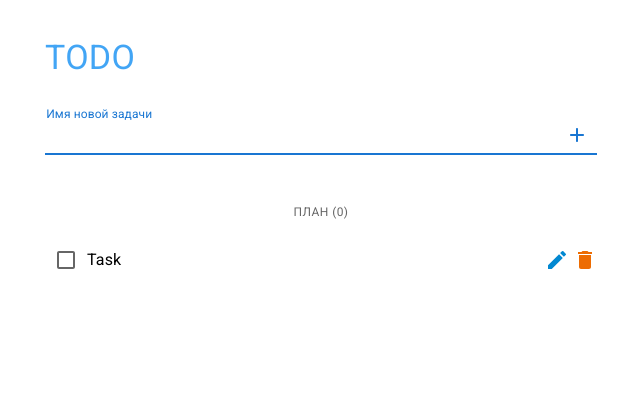
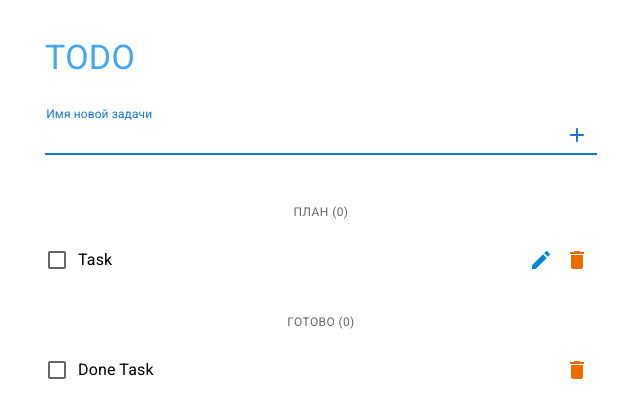
Before and after one commit to ChumbaJ/TodoList_React-Typescript, a React (Vite) app: page / in a window 1280 px wide. Shown: the top 418 px of the page, without its empty margins (319-959 px from the left). Built offline with nearby package versions, Linux system fonts and the light colour scheme.

Commit message:
feat: Add new component TaskDone
Add mb to TaskPlan
Caption color changed to: text.secondary

```diff
--- a/src/App.tsx
+++ b/src/App.tsx
@@ -2,6 +2,7 @@ import './App.css'
 import { Container, Typography } from '@mui/material'
 import NewTaskInput from './components/TaskInput/TaskInput'
 import TaskPlan from './components/TaskPlanComponent/TaskPlan'
+import TaskDone from './components/TaskDone/TaskDone'
 
 function App() {
 
@@ -17,6 +18,8 @@ function App() {
       <NewTaskInput></NewTaskInput>
 
       <TaskPlan/>
+
+      <TaskDone/>
     </Container>
   )
 }
--- /dev/null
+++ b/src/components/TaskDone/TaskDone.tsx
@@ -0,0 +1,22 @@
+import { Box, Checkbox, IconButton, Stack, Typography } from "@mui/material"
+import DeleteIcon from '@mui/icons-material/Delete';
+
+function TaskDone() {
+    return (
+        <Stack spacing={2}>
+            <Typography align="center" variant="caption" gutterBottom={false} color='text.secondary'>{'ГОТОВО (0)'}</Typography>
+
+            <Stack direction='row' justifyContent='space-between'>
+                <Box display='flex' alignItems='center'>
+                    <Checkbox sx={{pl:0}}/>
+                    <Typography>Done Task</Typography>
+                </Box>
+                <IconButton>
+                    <DeleteIcon color="warning"/>
+                </IconButton>
+            </Stack>
+        </Stack>
+    )
+}
+
+export default TaskDone
--- a/src/components/TaskPlanComponent/TaskPlan.tsx
+++ b/src/components/TaskPlanComponent/TaskPlan.tsx
@@ -1,19 +1,16 @@
 import { Stack, Typography } from "@mui/material"
 import TaskPlan_newTask from "./TaskPlan_newTask/TaskPlan_newTask"
 
-
-
 function TaskPlan() {
     return (
-        <Stack spacing = {2}>
+        <Stack mb={4} spacing = {2}>
             <Typography
             component = {'p'}
             variant = 'caption'
             gutterBottom = {false}
             align = {'center'}
-            color = {'#00000099'}
+            color='text.secondary'
             >{'ПЛАН (0)'}</Typography>
-
             <TaskPlan_newTask/>
         </Stack>
     )
--- a/src/components/TaskPlanComponent/TaskPlan_newTask/TaskPlan_newTask.tsx
+++ b/src/components/TaskPlanComponent/TaskPlan_newTask/TaskPlan_newTask.tsx
@@ -8,7 +8,7 @@ function TaskPlan_newTask() {
     return (
         <Stack direction='row' justifyContent={'space-between'} alignItems='center'>
             <Box display='flex' alignItems='center'>
-                <Checkbox/>
+                <Checkbox sx={{pl:0}}/>
                 {
                     isEdit ? <TextField variant="standard" label='Имя задачи'/> : <Typography>Task</Typography>
                 }
@@ -17,7 +17,7 @@ function TaskPlan_newTask() {
                 <IconButton sx={{p:0, mr:0.5, ml:2}}>
                     <EditIcon color='info'/>
                 </IconButton>
-                <IconButton sx={{p:0}}>
+                <IconButton>
                     <DeleteIcon color='warning'/>
                 </IconButton>
             </Box>
```
